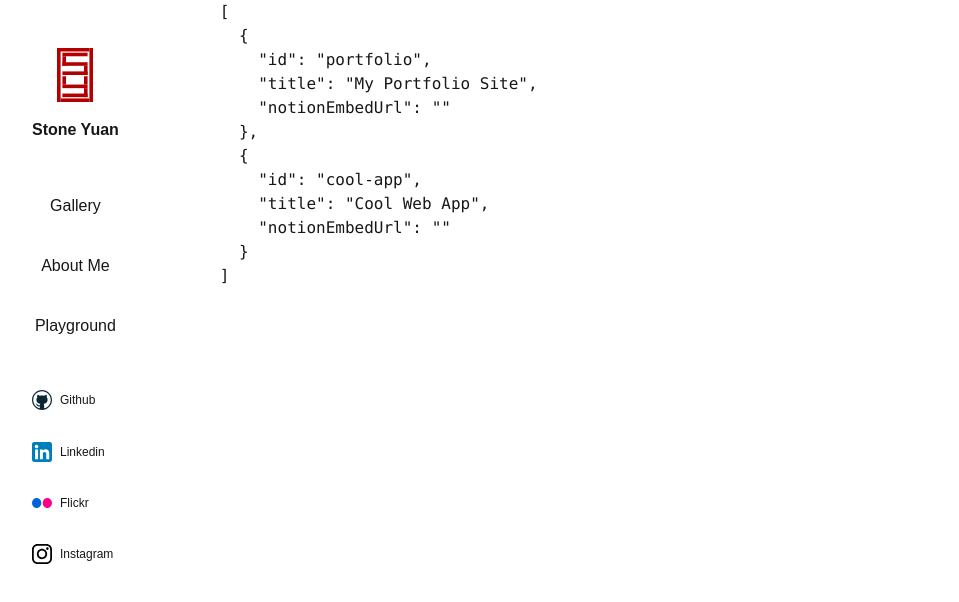
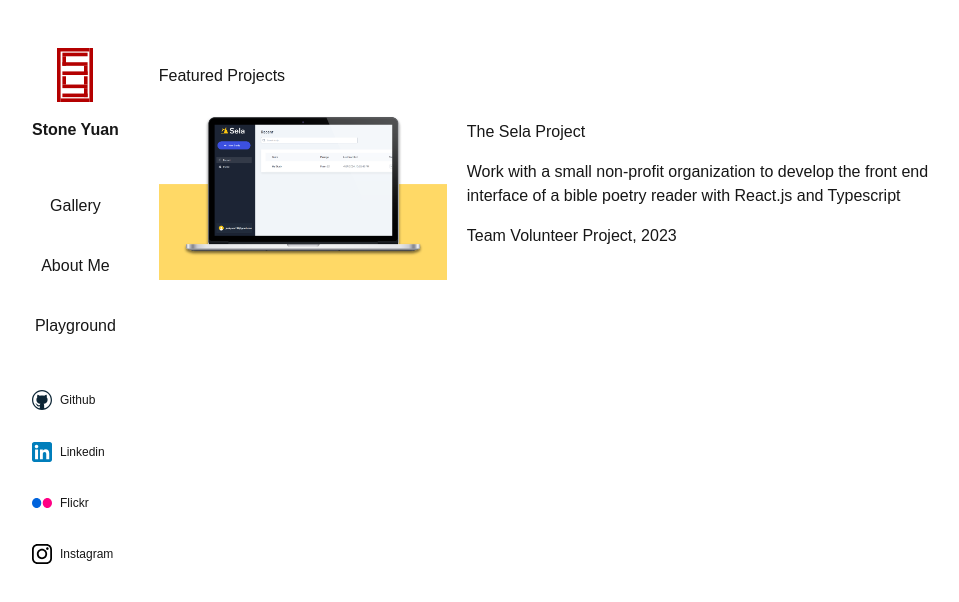
Before and after one commit to stoneYuan3/portfolio_2025_0617, a Next.js app: page / in a window 1280 px wide. Shown: the top 602 px of the page, without its empty margins (30-989 px from the left). Built offline with nearby package versions, Linux system fonts and the light colour scheme.

Commit message:
notion iframe embed test

```diff
--- /dev/null
+++ b/public/data/experiences.json
@@ -0,0 +1,10 @@
+[
+    {
+        "id": "exp_sela",
+        "title": "The Sela Project",
+        "teaserDesc": "",
+        "teaserImg": "project.png",
+        "teaserCaption": "",
+        "notionEmbedUrl": ""
+    }
+]
--- a/public/data/projects.json
+++ b/public/data/projects.json
@@ -1,12 +1,13 @@
 [
   {
-    "id": "portfolio",
-    "title": "My Portfolio Site",
-    "notionEmbedUrl": ""
-  },
-  {
-    "id": "cool-app",
-    "title": "Cool Web App",
-    "notionEmbedUrl": ""
+    "id": "proj_sela",
+    "title": "The Sela Project",
+    "teaserDesc": "Work with a small non-profit organization to develop the front end interface of a bible poetry reader with React.js and Typescript",
+    "teaserImg": "teaser_sela.png",
+    "teaserCaption": "Team Volunteer Project, 2023",
+    "isFeatured": true,
+    "projType": "programming",
+    "relatedExperience": "",
+    "notionEmbedUrl": "https://wandering-castanet-8df.notion.site/ebd/2178ed4da86380ccacadcb4321270219"
   }
 ]
--- a/src/app/components/NavMain.tsx
+++ b/src/app/components/NavMain.tsx
@@ -4,7 +4,7 @@ import Link from "next/link";
 export const NavMain = () => {
 
     return(
-        <div className="py-[48px] px-[62px] grow-[0.15]">
+        <div className="py-[48px] px-[62px] w-[200px]">
                 <nav className="fixed flex flex-col gap-[52px]">
                     <div className="logo">
                         {/* <Link onClick={() => {setPage("gallery"); scrollToTop(); NavGallery.resetPage()}} to={homelink}> */}
@@ -15,7 +15,7 @@ export const NavMain = () => {
                     </div>
 
                     <div className="flex flex-col items-center gap-[36px]">
-                        <Link href="/gallery">Gallery</Link>
+                        <Link href="/">Gallery</Link>
                         <Link href="/about">About Me</Link>
                         <Link href="/playground">Playground</Link>
                     </div>
--- a/src/app/data/projects.json
+++ b/src/app/data/projects.json
@@ -1,12 +1,13 @@
 [
   {
-    "id": "portfolio",
-    "title": "My Portfolio Site",
-    "notionEmbedUrl": ""
-  },
-  {
-    "id": "cool-app",
-    "title": "Cool Web App",
-    "notionEmbedUrl": ""
+    "id": "proj_sela",
+    "title": "The Sela Project",
+    "teaserDesc": "Work with a small non-profit organization to develop the front end interface of a bible poetry reader with React.js and Typescript",
+    "teaserImg": "teaser_sela.png",
+    "teaserCaption": "Team Volunteer Project, 2023",
+    "isFeatured": true,
+    "projType": "programming",
+    "relatedExperience": "",
+    "notionEmbedUrl": "https://wandering-castanet-8df.notion.site/ebd/2178ed4da86380ccacadcb4321270219"
   }
 ]
--- a/src/app/gallery/[id]/page.tsx
+++ b/src/app/gallery/[id]/page.tsx
@@ -1,6 +1,18 @@
 
 
-export default function ProjectPage () {
+export default async function ProjectPage({
+  params,
+}: {
+  params: Promise<{ id: string }>
+}) {
 
-    console.log("yee")
+  const { id } = await params
+  return (
+    <>
+        <div>My Post: {id}</div>
+        <iframe src="https://wandering-castanet-8df.notion.site/ebd/2178ed4da86380ccacadcb4321270219" width="100%" height="700" />
+    </>
+
+  )
+
 }
--- a/src/app/layout.tsx
+++ b/src/app/layout.tsx
@@ -30,7 +30,7 @@ export default function RootLayout({
       >
         <div className="flex flex-row">
           <NavMain />
-          <div>
+          <div className="flex flex-col py-[64px] w-[100%]">
             {children}
           </div>
         </div>
--- a/src/app/page.tsx
+++ b/src/app/page.tsx
@@ -1,20 +1,41 @@
 
 import Image from "next/image";
 import data from './data/projects.json'
+import Link from "next/link";
 
 type Project = {
   id: string;
   title: string;
+  teaserDesc: string;
+  teaserImg: string;
+  teaserCaption: string;
+  isFeatured: boolean;
+  projType: string;
+  relatedExperience: string;
   notionEmbedUrl: string;
 };
 
 export default function Home() {
 
-  console.log(data[0].id)
-
   return (
-    <div>
-      <pre>{JSON.stringify(data, null, 2)}</pre>
-    </div>
+    <>
+      <h1>Featured Projects</h1>
+      <div className="flex flex-col">
+        {
+          data.map((value, i) => {
+            return(
+              <Link href={`/gallery/${value.id}`} className="flex flex-row gap-[20px] items-center" key={i}>
+                  <img className="w-[288px] h-[192px] object-cover" src={`/images/teasers/${value.teaserImg}`} />
+                  <div className="flex flex-col gap-[16px] max-w-[480px]">
+                    <h2>{ value.title }</h2>
+                    <p>{ value.teaserDesc} </p>
+                    <p>{ value.teaserCaption} </p>
+                  </div>
+              </Link>
+            )
+          })
+        }
+      </div>
+    </>
   );
 }
```
Also changed, not shown: public/images/teasers/teaser_sela.png (added).
